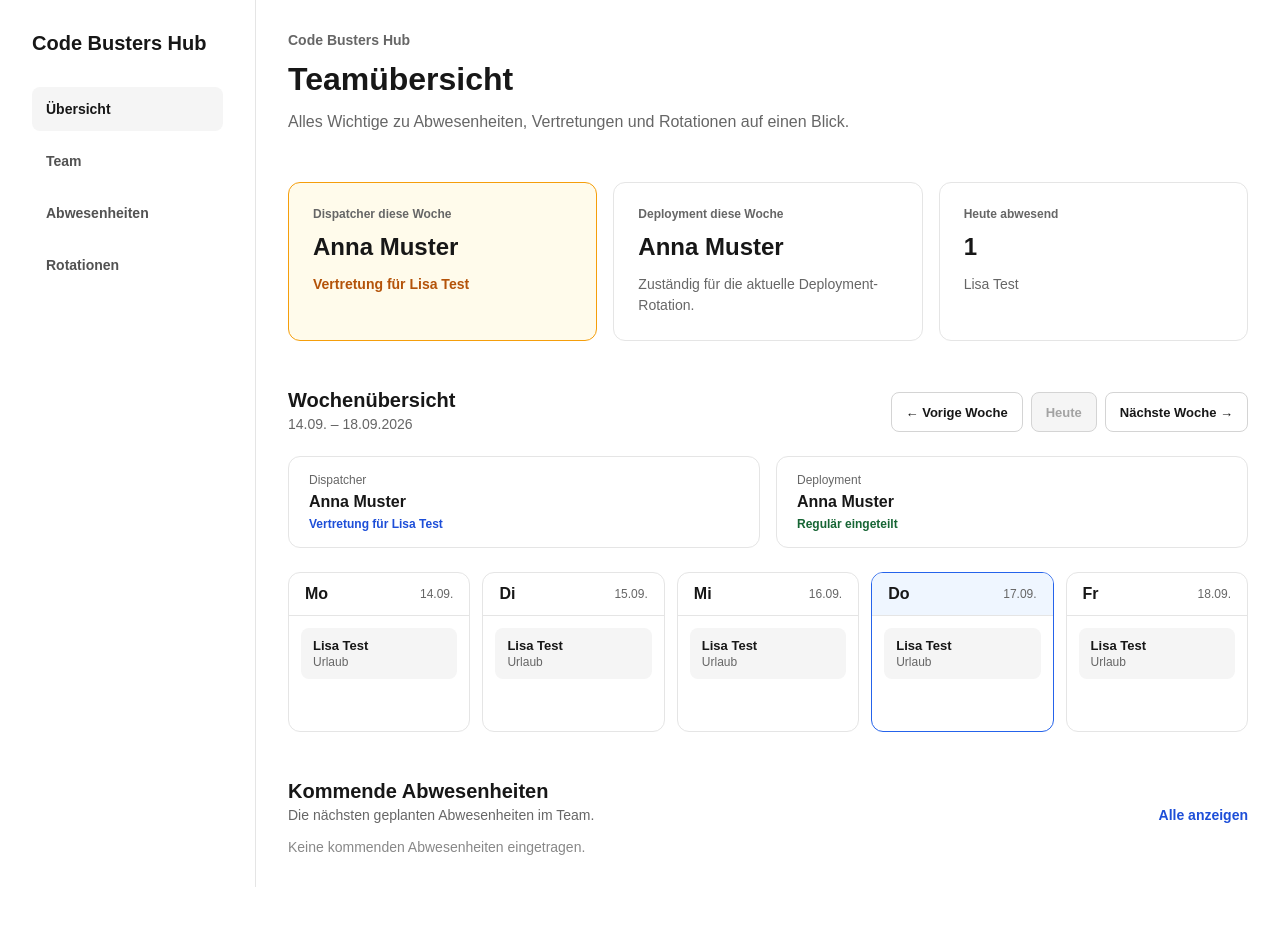
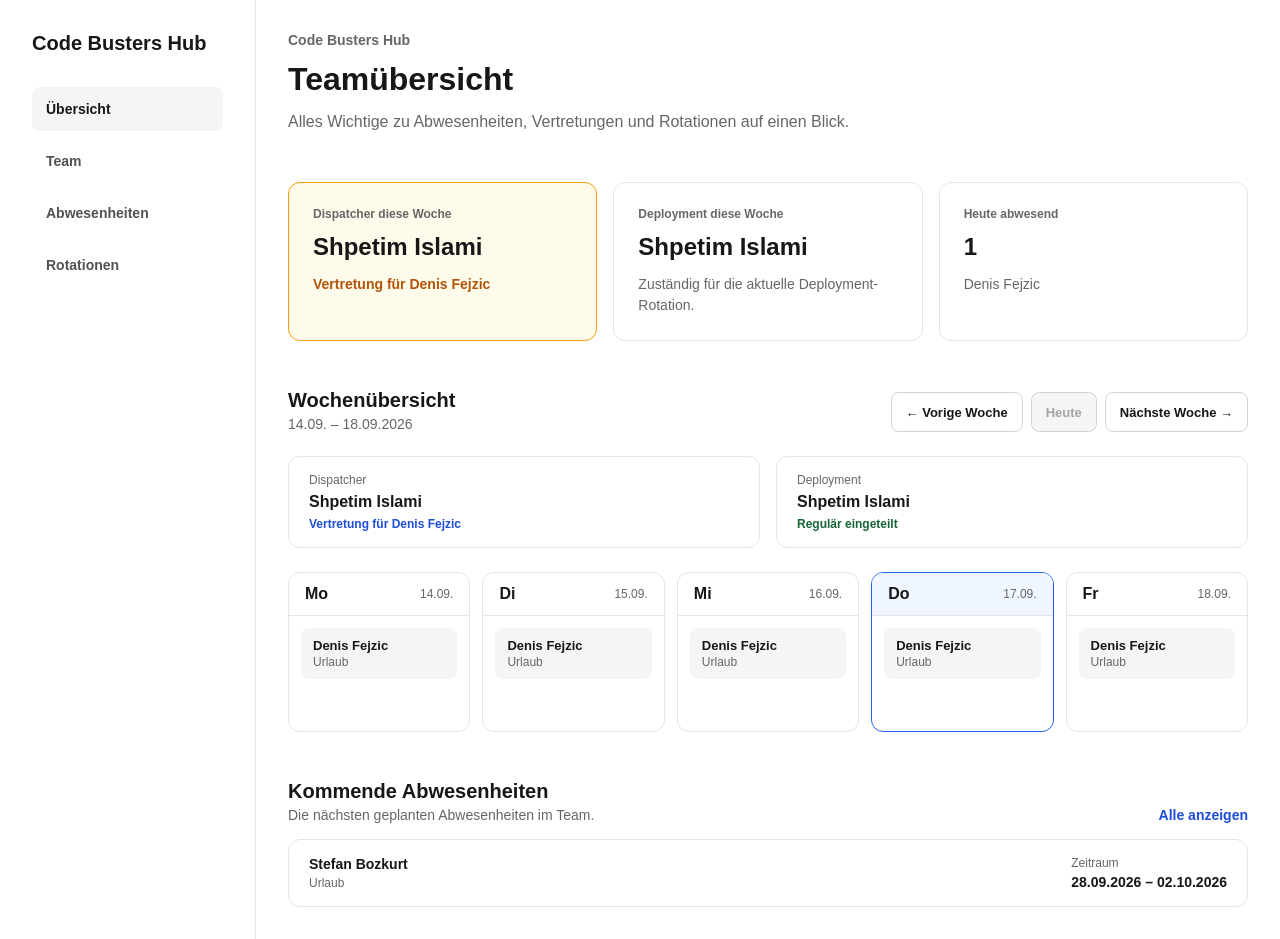
Before and after one commit to ZeShohei/code-busters-hub, a Next.js app: page / in a window 1280 px wide. Before the commit the page ends 887 px from the top, so only its background shows below. Built offline with nearby package versions, Linux system fonts and the light colour scheme.

Commit message:
chore: Mock-Daten auf tatsächliche Teammitglieder anpassen

```diff
--- a/src/features/absences/mockData.ts
+++ b/src/features/absences/mockData.ts
@@ -13,6 +13,13 @@ export const absences: Absence[] = [
     teamMemberId: "3",
     startDate: "2026-09-14",
     endDate: "2026-09-18",
+    type: "vacation",
+  },
+  {
+    id: "absence-3",
+    teamMemberId: "2",
+    startDate: "2026-09-28",
+    endDate: "2026-10-02",
     type: "vacation",
   },
 ];
@@ -32,4 +39,11 @@ export const substitutions: Substitution[] = [
     startDate: "2026-09-14",
     endDate: "2026-09-18",
   },
+  {
+    id: "substitution-3",
+    teamMemberId: "2",
+    substituteTeamMemberId: "3",
+    startDate: "2026-09-28",
+    endDate: "2026-10-02",
+  },
 ];
--- a/src/features/team/mockData.ts
+++ b/src/features/team/mockData.ts
@@ -3,23 +3,23 @@ import type { TeamMember } from "@/types/team";
 export const teamMembers: TeamMember[] = [
   {
     id: "1",
-    firstName: "Anna",
-    lastName: "Muster",
-    displayName: "Anna Muster",
-    email: "anna.muster@example.com",
+    firstName: "Shpetim",
+    lastName: "Islami",
+    displayName: "Shpetim Islami",
+    email: "shpetim.islami@example.com",
   },
   {
     id: "2",
-    firstName: "Max",
-    lastName: "Beispiel",
-    displayName: "Max Beispiel",
-    email: "max.beispiel@example.com",
+    firstName: "Stefan",
+    lastName: "Bozkurt",
+    displayName: "Stefan Bozkurt",
+    email: "stefan.bozkurt@example.com",
   },
   {
     id: "3",
-    firstName: "Lisa",
-    lastName: "Test",
-    displayName: "Lisa Test",
-    email: "lisa.test@example.com",
+    firstName: "Denis",
+    lastName: "Fejzic",
+    displayName: "Denis Fejzic",
+    email: "denis.fejzic@example.com",
   },
 ];
```
